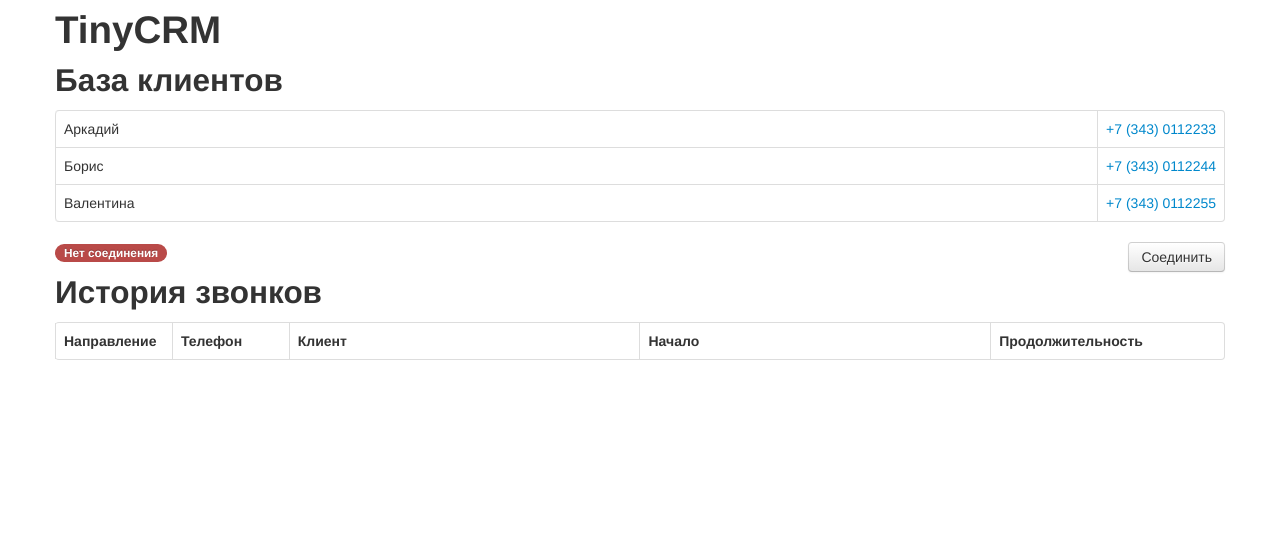
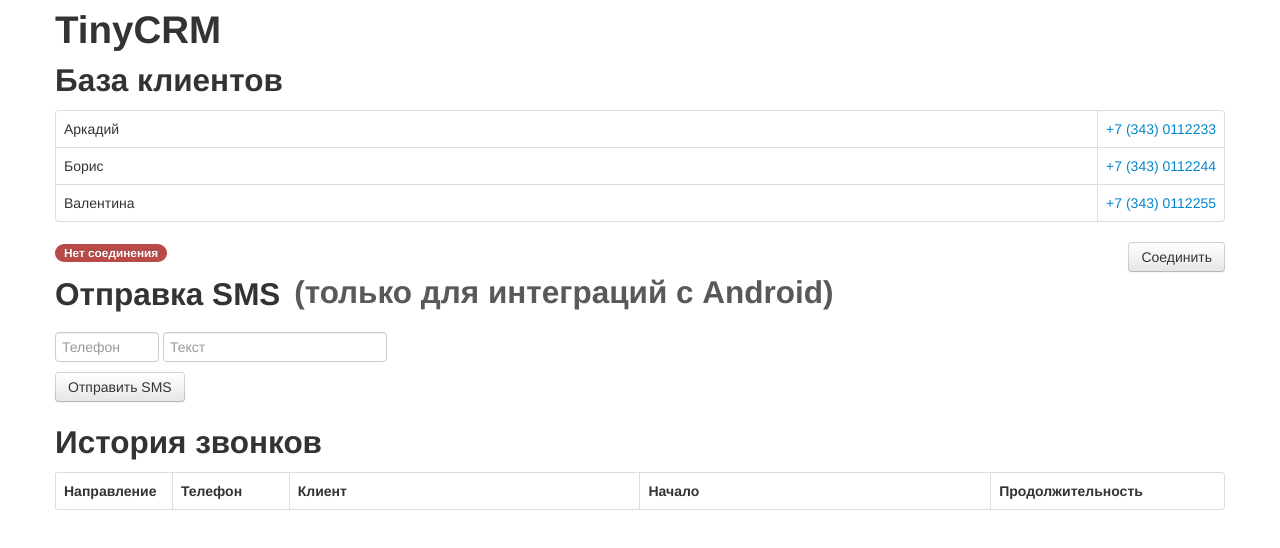
Before and after one commit to vedisoft/js-sdk-tutorial, a plain HTML site: page tinycrm/index.html in a window 1280 px wide. Drawn offline with Linux system fonts and the light colour scheme.

Commit message:
Send SMS feature

```diff
--- a/tinycrm/index.html
+++ b/tinycrm/index.html
@@ -14,6 +14,14 @@
 	<table id="contacts" class="table table-bordered"></table>
 	<span id="button" class="btn pull-right">Соединить</span>
 	<span id="indicator" class="badge">Проверка соединения...</span>
+	<form>
+		<fieldset>
+			<h2>Отправка SMS <span class="help-block help-inline">(только для интеграций с Android)</span></h2>
+			<input class="input-small" type="text" name="sms-phone" placeholder="Телефон">
+			<input class="input-large" type="text" name="sms-text" placeholder="Текст">
+			<div id="button-send-sms" class="btn" style="display: block; width: fit-content;">Отправить SMS</div>
+		</fieldset>
+	</form>
 	<h2>История звонков</h2>
 	<table id="history" class="table table-bordered">
 		<th width="10%">Направление</th>
```
Lines whose indentation alone changed are shown as unchanged.
